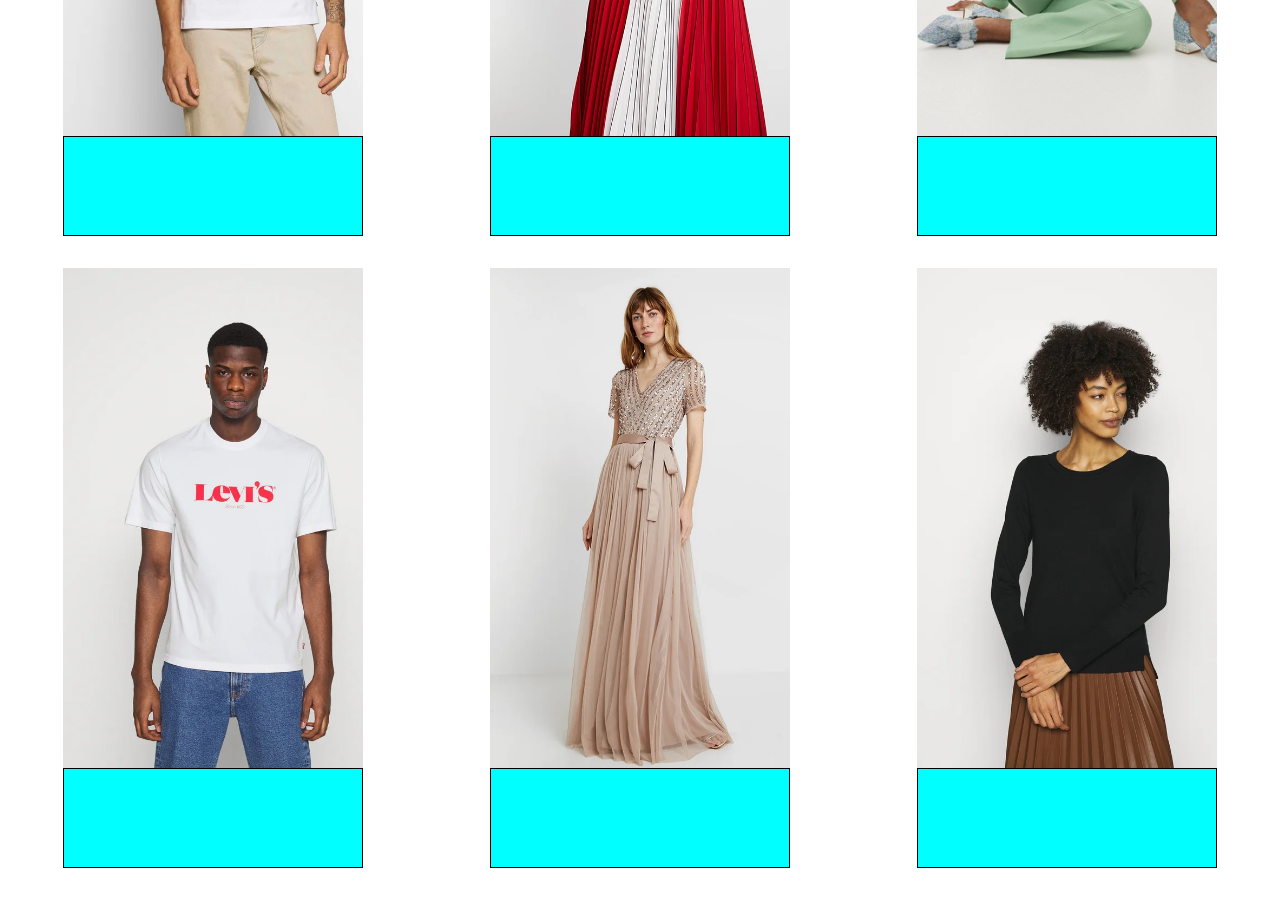
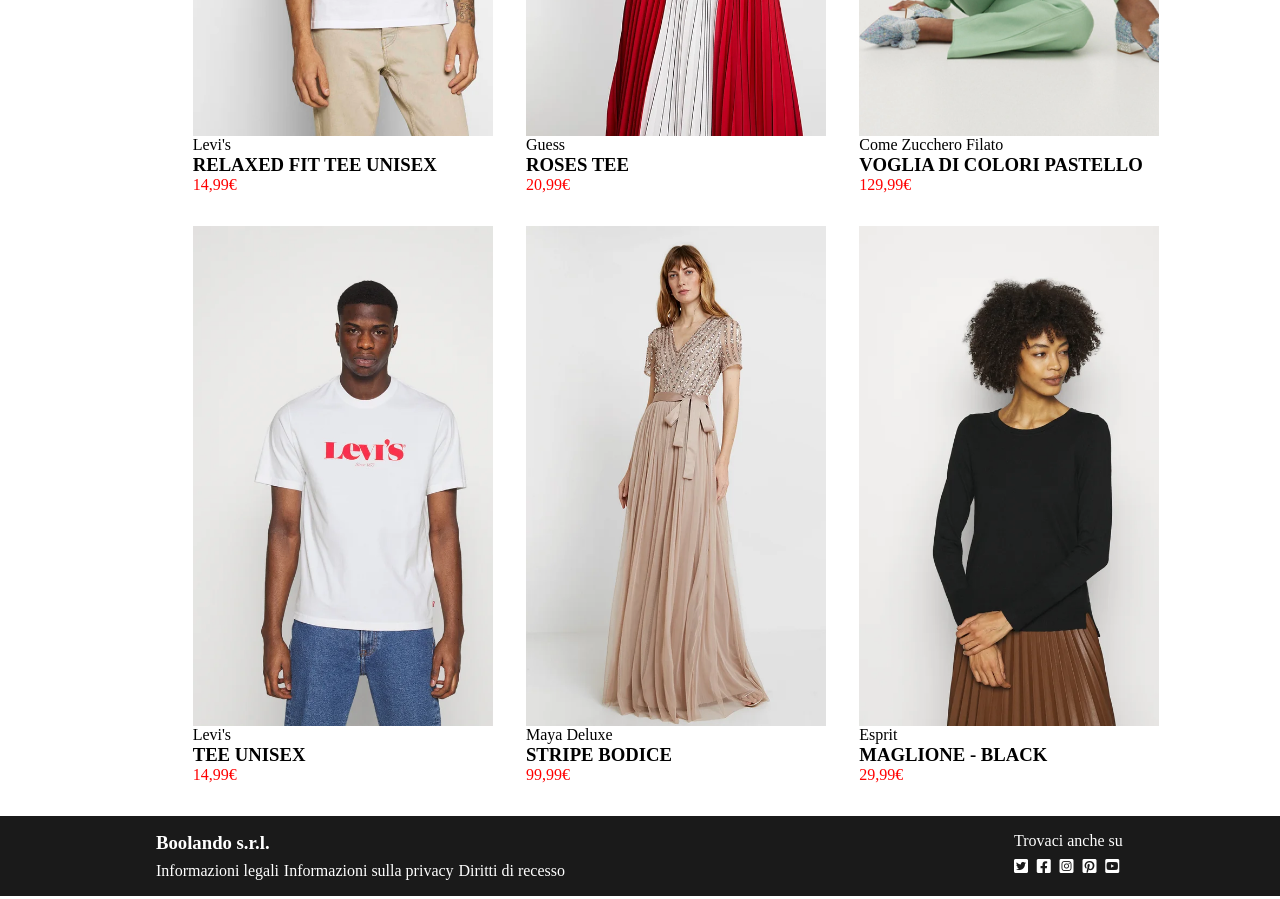
Before and after one commit to AlessioAbbati/html-css-boolando, a plain HTML site: page index.html in a window 1280 px wide. Shown: the part 460-1359 px from the top of the page. Drawn offline with Linux system fonts and the light colour scheme.

Commit message:
bye bye debug

```diff
--- a/assets/debug.css
+++ b/assets/debug.css
@@ -1,11 +0,0 @@
-
-
-
-.info {
-    border: 1px solid black;
-    background-color: aqua;
-    height: 100px;
-    width: 300px;
-    margin-bottom: 2rem;
-
-}
--- a/assets/style.css
+++ b/assets/style.css
@@ -12,7 +12,6 @@
 }
 
 /*header*/
-
 .navbar {
     height: 4rem;
 	background-color: #FF6900;
@@ -60,7 +59,10 @@
 
 main {
     margin-top: 2rem;
+    max-width: 1000px;
+    margin-left: 11rem;
 }
+
 .shop1 {
     background-image: url("../img/1.webp");
     background-size: cover;
@@ -93,6 +95,12 @@
     display: flex;
     flex-direction: row;
 }
+.info {
+    margin-bottom: 2rem;
+}
+.prezzo {
+    color: red;
+}
 
 /*footer*/
 
--- a/index.html
+++ b/index.html
@@ -33,30 +33,54 @@
         <section class="row">
             <div class="container">
                 <div class="img shop1"></div>
-                <div class="info"></div>
+                <div class="info">
+                    <p>Levi's</p>
+                    <h3>RELAXED FIT TEE UNISEX</h3>
+                    <p class="prezzo">14,99&euro;</p>
+                </div>
             </div>
             <div class="container">
                 <div class="img shop2"></div>
-                <div class="info"></div>
+                <div class="info">
+                    <p>Guess</p>
+                    <h3>ROSES TEE</h3>
+                    <p class="prezzo">20,99&euro;</p>
+                </div>
             </div>
             <div class="container">
                 <div class="img shop3"></div>
-                <div class="info"></div>
+                <div class="info">
+                    <p>Come Zucchero Filato</p>
+                    <h3>VOGLIA DI COLORI PASTELLO</h3>
+                    <p class="prezzo">129,99&euro;</p>
+                </div>
             </div>
 
         </section>
         <section class="row">
             <div class="container">
                 <div class="img shop4"></div>
-                <div class="info"></div>
+                <div class="info">
+                    <p>Levi's</p>
+                    <h3>TEE UNISEX</h3>
+                    <p class="prezzo">14,99&euro;</p>
+                </div>
             </div>
             <div class="container">
                 <div class="img shop5"></div>
-                <div class="info"></div>
+                <div class="info">
+                    <p>Maya Deluxe</p>
+                    <h3>STRIPE BODICE</h3>
+                    <p class="prezzo">99,99&euro;</p>
+                </div>
             </div>
             <div class="container">
                 <div class="img shop6"></div>
-                <div class="info"></div>
+                <div class="info">
+                    <p>Esprit</p>
+                    <h3>MAGLIONE - BLACK</h3>
+                    <p class="prezzo">29,99&euro;</p>
+                </div>
             </div>
 
         </section>
```
